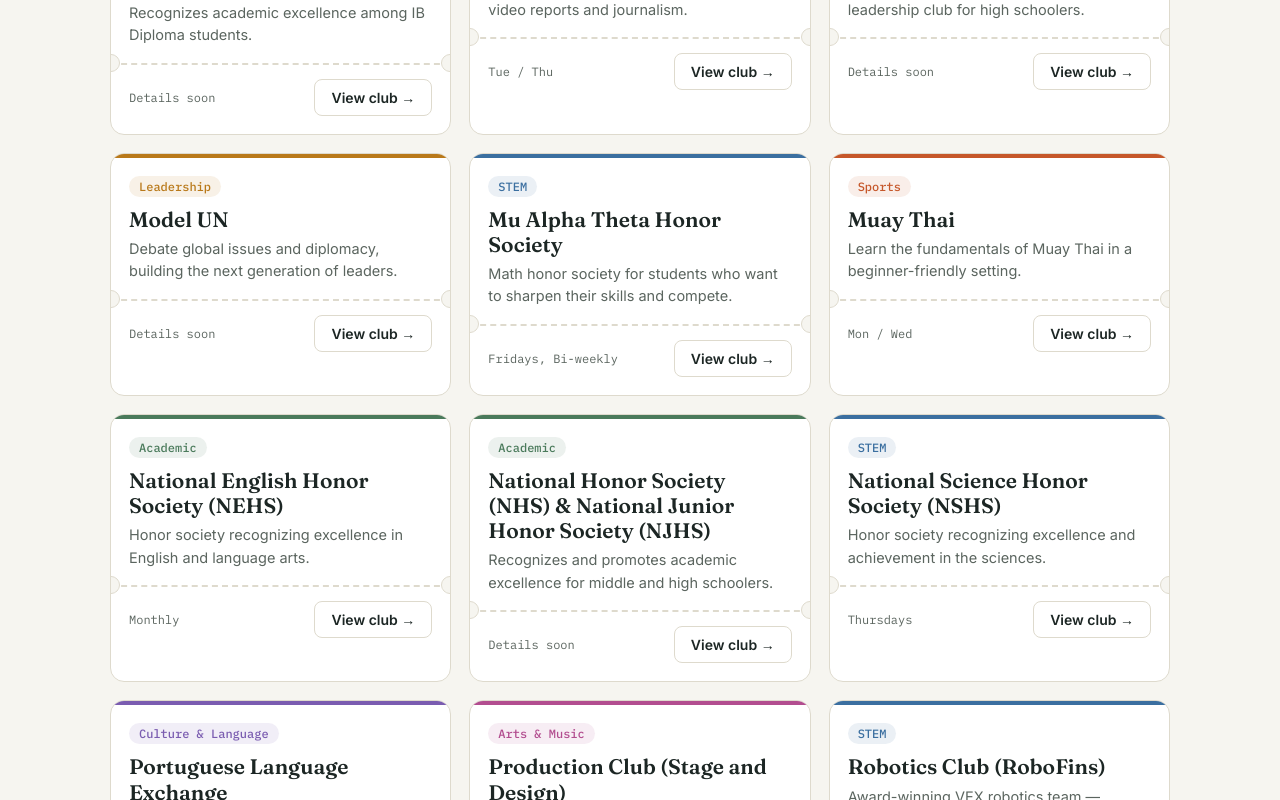
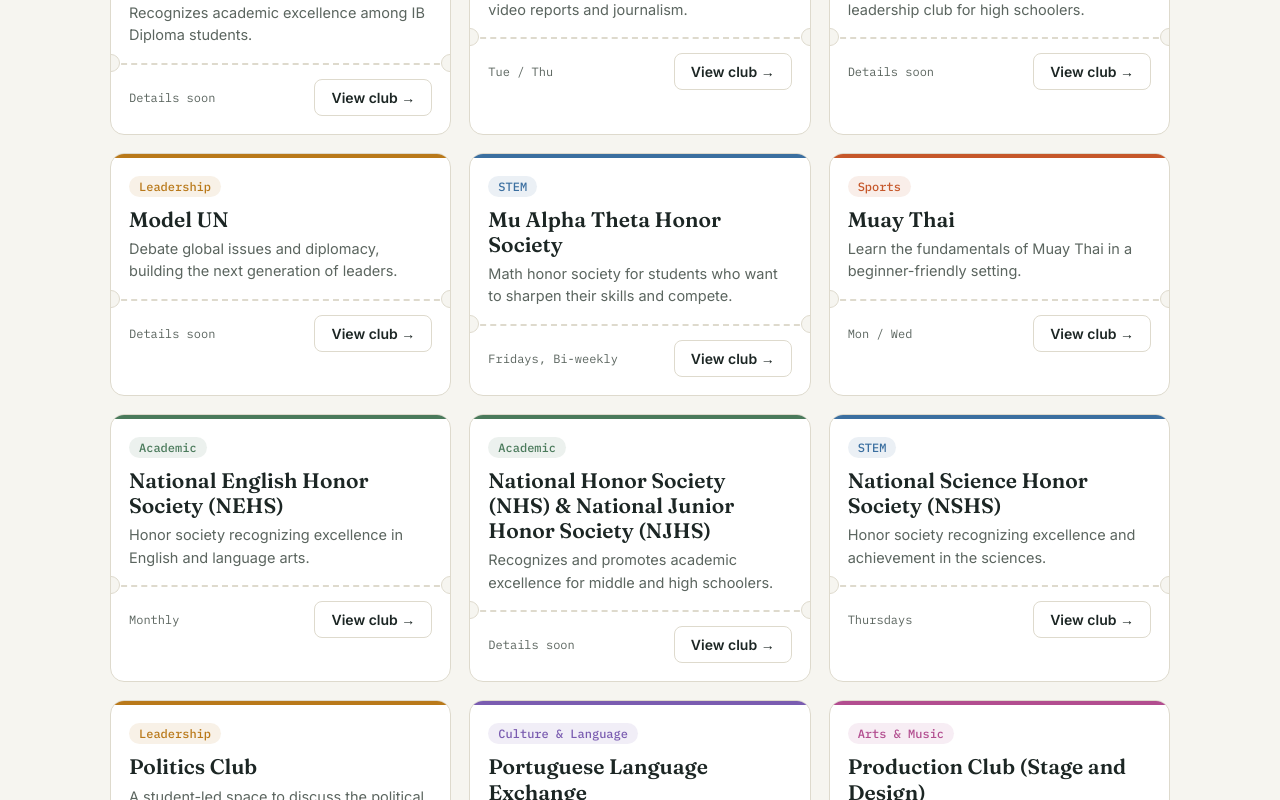
Before and after one commit to incercious/marqueeclubexpo, a Next.js app: page /explore in a window 1280 px wide. Shown: the part 2000-2800 px from the top of the page. Built offline with nearby package versions, Linux system fonts and the light colour scheme.

Commit message:
added politics club

```diff
--- a/data/clubs.js
+++ b/data/clubs.js
@@ -512,6 +512,21 @@
     social: { instagram: "https://instagram.com/muaythaiddcus" },
     featured: false,
   },
+  {
+    slug: "politics-club",
+    level: "both", // "ms", "hs", or "both" -- confirm with sponsors as you go
+    name: "Politics Club",
+    category: "leadership",
+    shortDescription: "A student-led space to discuss the political state of the country and beyond.",
+    longDescription: "Politics Club is built by students who take interest in understanding the current political climate, questioning their own beliefs, and sharing their opinions -- and thinking about what we can do to help our community.",
+    meetingDays: "Tuesdays",
+    meetingTime: "2:10 PM",
+    location: "Room 304",
+    sponsor: "Mr. Stone",
+    joinLink: "https://chat.whatsapp.com/IbIEXRwB79p384A3rsC8vi",
+    social: { instagram: "https://www.instagram.com/makingpoliticsfunagain" },
+    featured: false,
+  },
 ];
 
 export function getCategory(id) {
```
